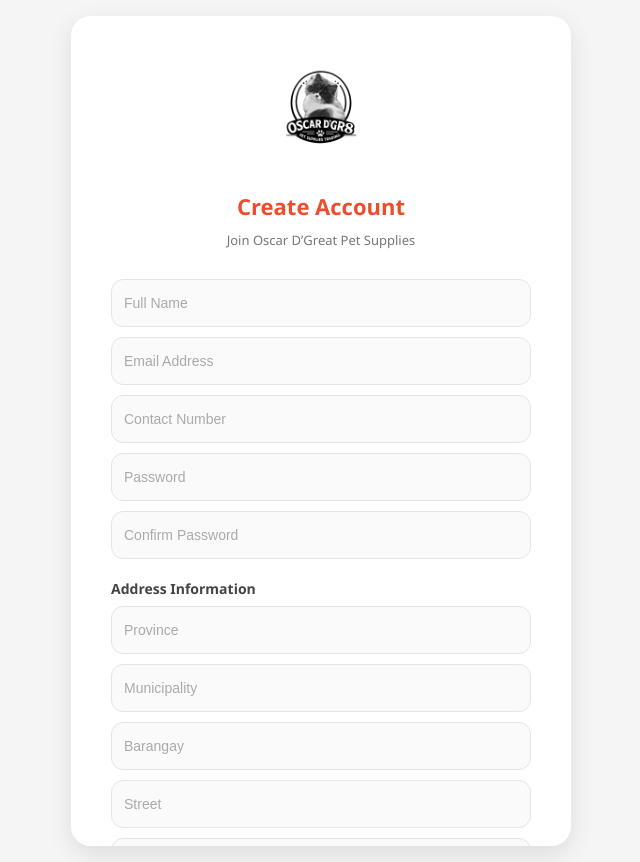
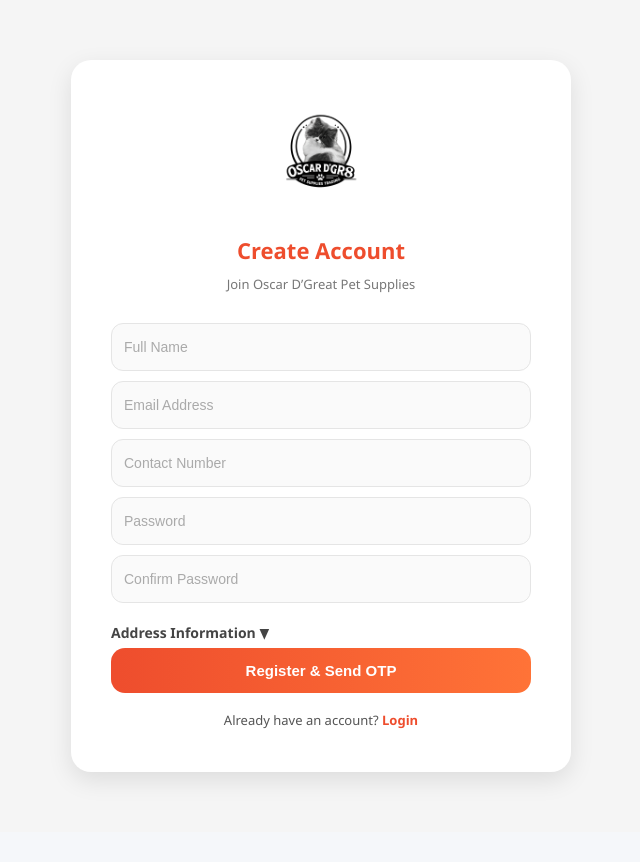
Before and after one commit to cyrose22/capstone-frontend, a React (Vite) app: page /register in a window 1280 px wide. Shown: the whole page, without its empty margins (319-959 px from the left). After the commit the page ends 832 px from the top, so only its background shows below. Built offline with nearby package versions, Linux system fonts and the light colour scheme.

Commit message:
update registration

```diff
--- a/src/UI/Register/register.css
+++ b/src/UI/Register/register.css
@@ -165,3 +165,30 @@
   font-size: 13px;
   color: #555;
 }
+
+.address-toggle {
+  cursor: pointer;
+  user-select: none;
+  margin: 10px 0 6px;
+}
+
+.address-toggle h4 {
+  margin: 0;
+  font-size: 14px;
+  color: #444;
+}
+
+.address-section {
+  animation: slideDown 0.25s ease;
+}
+
+@keyframes slideDown {
+  from {
+    opacity: 0;
+    transform: translateY(-5px);
+  }
+  to {
+    opacity: 1;
+    transform: translateY(0);
+  }
+}
--- a/src/UI/Register/registration.jsx
+++ b/src/UI/Register/registration.jsx
@@ -23,6 +23,7 @@
   const [otp, setOtp] = useState('');
   const [otpSent, setOtpSent] = useState(false);
   const [message, setMessage] = useState('');
+  const [showAddress, setShowAddress] = useState(false); // ✅ NEW
 
   const handleChange = (e) => {
     setFormData({ ...formData, [e.target.name]: e.target.value });
@@ -95,13 +96,25 @@
             <input type="password" name="password" placeholder="Password" onChange={handleChange} required />
             <input type="password" name="confirmPassword" placeholder="Confirm Password" onChange={handleChange} required />
 
-            <h4 className="section-title">Address Information</h4>
+            {/* ✅ Collapsible Address Section */}
+            <div
+              className="address-toggle"
+              onClick={() => setShowAddress(!showAddress)}
+            >
+              <h4 className="section-title">
+                Address Information {showAddress ? "▲" : "▼"}
+              </h4>
+            </div>
 
-            <input name="province" placeholder="Province" onChange={handleChange} required />
-            <input name="municipality" placeholder="Municipality" onChange={handleChange} required />
-            <input name="barangay" placeholder="Barangay" onChange={handleChange} required />
-            <input name="street" placeholder="Street" onChange={handleChange} />
-            <input name="block" placeholder="Block #" onChange={handleChange} />
+            {showAddress && (
+              <div className="address-section">
+                <input name="province" placeholder="Province" onChange={handleChange} required />
+                <input name="municipality" placeholder="Municipality" onChange={handleChange} required />
+                <input name="barangay" placeholder="Barangay" onChange={handleChange} required />
+                <input name="street" placeholder="Street (Optional)" onChange={handleChange} />
+                <input name="block" placeholder="Block # (Optional)" onChange={handleChange} />
+              </div>
+            )}
 
             <button type="submit" className="primary-btn">
               Register & Send OTP
```
